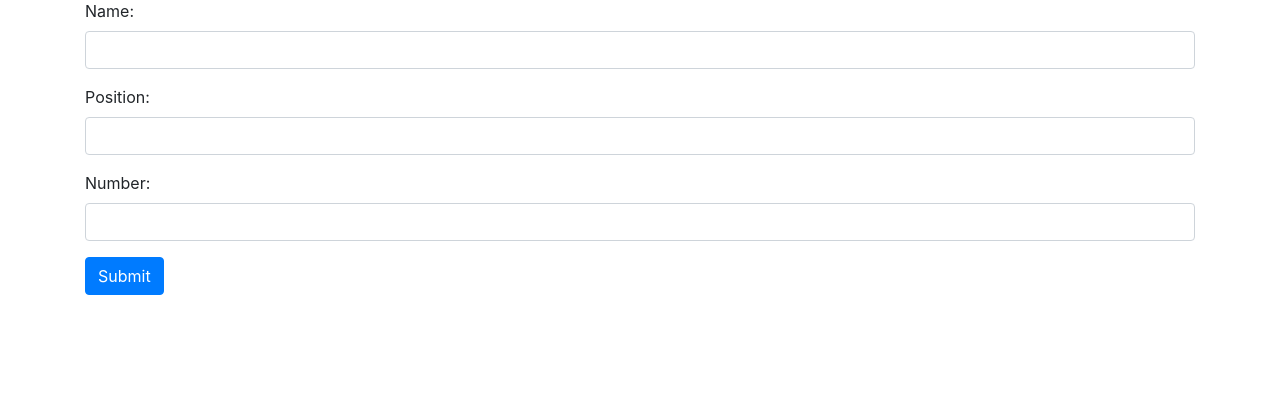
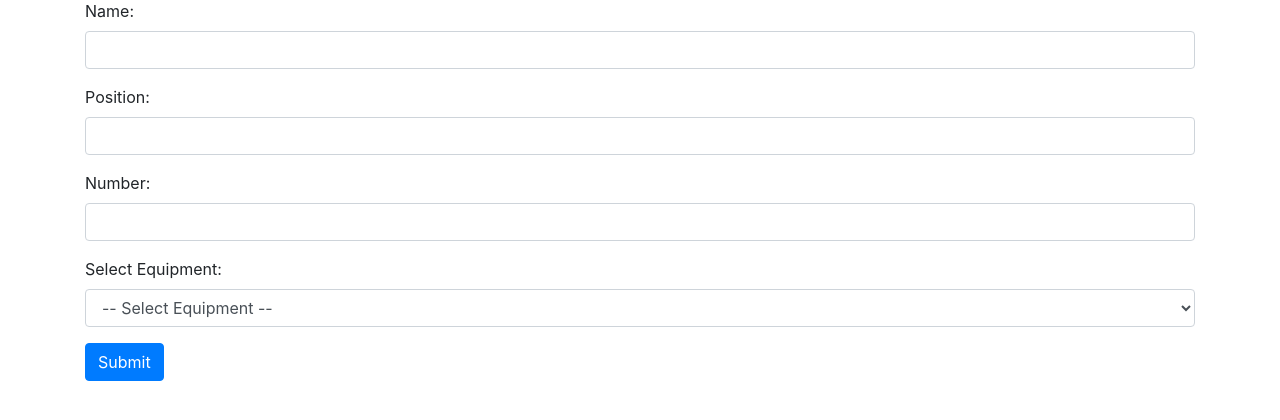
Before and after one commit to Pedro-Prado-Dev/Soccer-Manager, a Flask app: page /players/add in a window 1280 px wide. Shown: the part 113-533 px from the top of the page. Run offline with Flask 3, Linux system fonts and the light colour scheme; data that the repository does not hold is empty; some libraries are stand-ins or nearby versions.

Commit message:
:recycle: bug: add equipment to add player

```diff
--- a/app/routes.py
+++ b/app/routes.py
@@ -26,11 +26,15 @@ def add_player():
     if request.method == 'POST':
         name = request.form['name']
         position = request.form['position']
-        number = int(request.form['number'])
-        player = Player(name, position, number)
-        player.save()
+        number = request.form['number']
+        equipment = request.form['equipment']
+
+        new_player = Player(name=name, position=position, number=number, equipment=equipment)
+        new_player.save()
         return redirect(url_for('main.get_players'))
-    return render_template('add_player.html')
+    else:
+        equipment = list(mongo.db.equipment.find())
+        return render_template('add_player.html', equipment=equipment)
 
 @main.route('/edit_player/<player_id>', methods=['GET', 'POST'])
 def edit_player(player_id):
--- a/app/templates/add_player.html
+++ b/app/templates/add_player.html
@@ -4,15 +4,24 @@
 <form action="/players/add" method="post">
     <div class="form-group">
         <label for="name">Name:</label>
-        <input type="text" class="form-control" id="name" name="name">
+        <input type="text" class="form-control" id="name" name="name" required>
     </div>
     <div class="form-group">
         <label for="position">Position:</label>
-        <input type="text" class="form-control" id="position" name="position">
+        <input type="text" class="form-control" id="position" name="position" required>
     </div>
     <div class="form-group">
         <label for="number">Number:</label>
-        <input type="text" class="form-control" id="number" name="number">
+        <input type="text" class="form-control" id="number" name="number" required>
+    </div>
+    <div class="form-group">
+        <label for="equipment">Select Equipment:</label>
+        <select id="equipment" name="equipment" class="form-control" required>
+            <option value="">-- Select Equipment --</option>
+            {% for item in equipment %}
+                <option value="{{ item._id }}">{{ item.name }}</option>
+            {% endfor %}
+        </select>
     </div>
     <button type="submit" class="btn btn-primary">Submit</button>
 </form>
```
